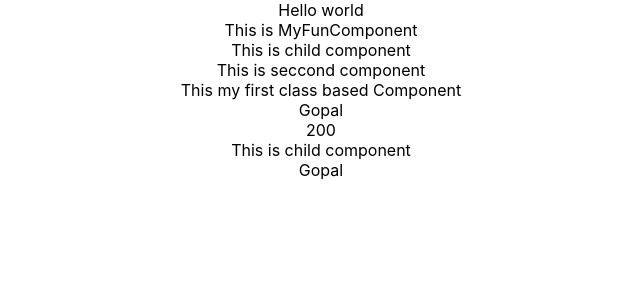
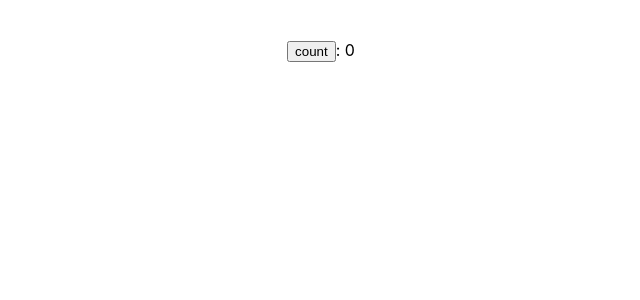
Before and after one commit to gopal1166/react_sessions, a React (Create React App) app: page / in a window 1280 px wide. Shown: the top 300 px of the page, without its empty margins (319-959 px from the left). Built offline with nearby package versions, Linux system fonts and the light colour scheme.

Commit message:
counter example using state

```diff
--- a/src/App.js
+++ b/src/App.js
@@ -1,20 +1,13 @@
 import React, { Component } from 'react';
 import './App.css';
-import { ArrowFun2 } from './components/FirstComponent';
-
-import MyFunComponent from './components/FirstComponent';
-
-import MyFirstClassComponent from './components/ClassComponent';
+import Counter from './components/Counter';
 
 class App extends Component {
   render() {
+
     return (
       <div className="App">
-          Hello world
-          <MyFunComponent />
-          <ArrowFun2 />
-
-          <MyFirstClassComponent />
+        <Counter />
       </div>
     );
   }
--- a/src/components/ClassComponent.js
+++ /dev/null
@@ -1,45 +0,0 @@
-import React, { Component } from 'react';
-import MySecondComponet from './SecondComponet';
-
-class MyFirstClassComponent extends Component {
-    /**
-     * To manage data
-     *
-     */
-    state = {
-        name: "Gopal",
-        age: 200
-    }
-
-    /**
-     * one mandatory method
-     */
-
-    /**
-     * create functions handlers like
-     */
-
-     /**
-      * render method will be executed automatically each and every time the
-      * component called
-      */
-    render() {
-        /**this is javascript */
-        console.log("This is MyFirstClassComponent")
-        return (
-            <div>
-                This my first class based Component
-                <br />
-                {this.state.name}
-                <br />
-                {this.state.age}
-
-                <MySecondComponet name={this.state.name}/>
-            </div>
-        )
-    }
-}
-
-export default MyFirstClassComponent;
-
-// JSX - html + javascript
--- /dev/null
+++ b/src/components/Counter.js
@@ -0,0 +1,30 @@
+/**
+ * counter component
+ */
+import React, { Component } from 'react'
+
+class Counter extends Component {
+    state = {
+        count: 0
+    }
+
+    btnHandler = () => {
+        this.setState({
+            count: this.state.count + 1
+        })
+    }
+
+    render() {
+        return (
+            <div>
+                <br /><br />
+                <input type='button' value='count' name='counter'
+                    onClick={this.btnHandler}
+                />
+                : {this.state.count}
+            </div>
+        )
+    }
+}
+
+export default Counter;
--- a/src/components/FirstComponent.js
+++ /dev/null
@@ -1,19 +0,0 @@
-/**
- * function based component
- */
-import React from 'react';
-import MySecondComponet from './SecondComponet';
-
-var MyFunComponent = () => {
-    return (
-        <div>
-            This is MyFunComponent <br />
-            <MySecondComponet />
-        </div>
-    )
-}
-
-export default MyFunComponent;
-
-
-export var ArrowFun2 = () => <div>This is seccond component</div>
--- a/src/components/SecondComponet.js
+++ /dev/null
@@ -1,18 +0,0 @@
-/**
- * It's a child component
- */
-import React, { Component } from 'react';
-
- class MySecondComponet extends Component {
-    render() {
-        return(
-            <div>
-
-                This is child component <br />
-                {this.props.name}
-            </div>
-        )
-    }
- }
-
- export default MySecondComponet;
```
Also changed, not shown: 1 other file (tests, documents, lock files or other folders).
